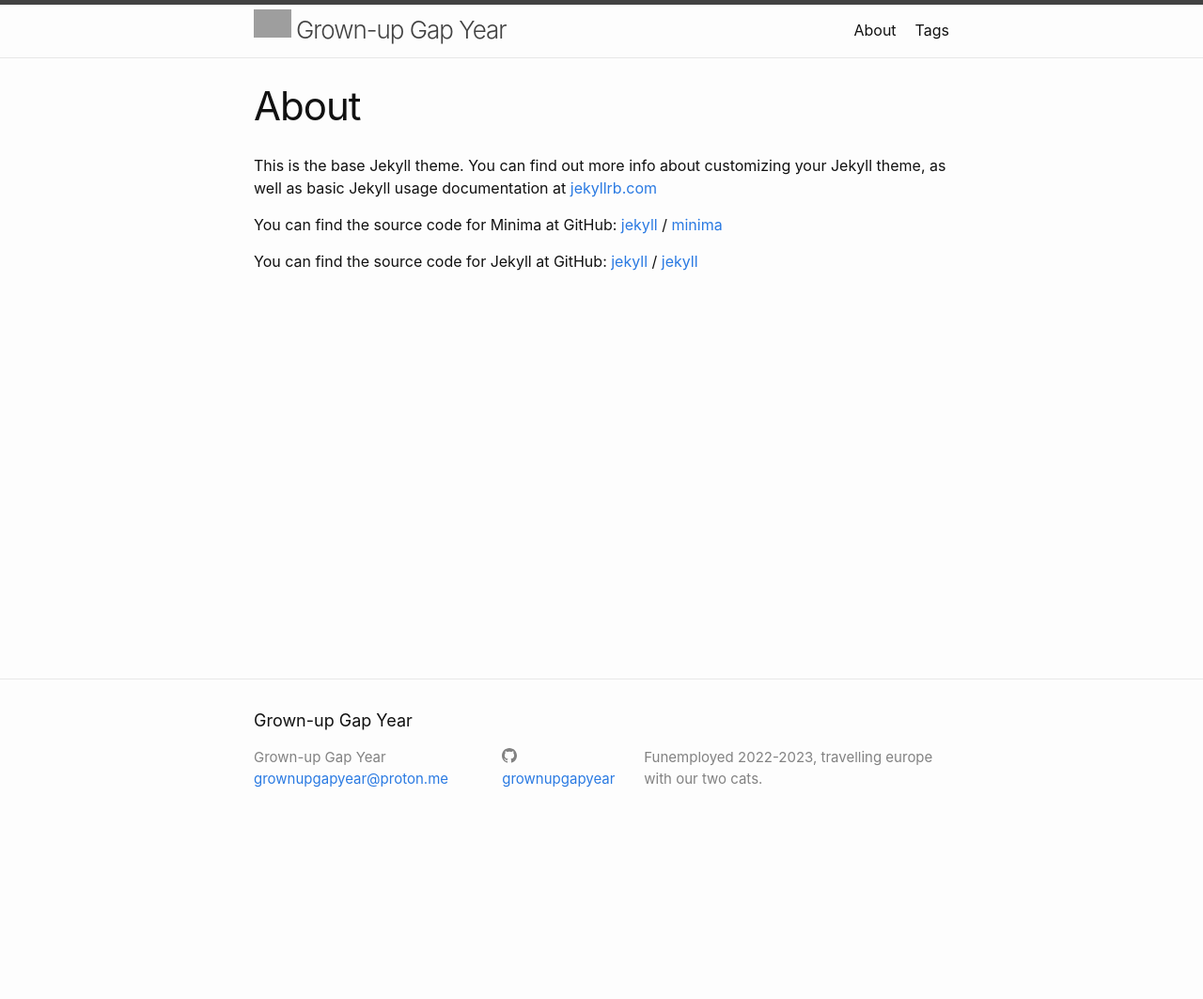
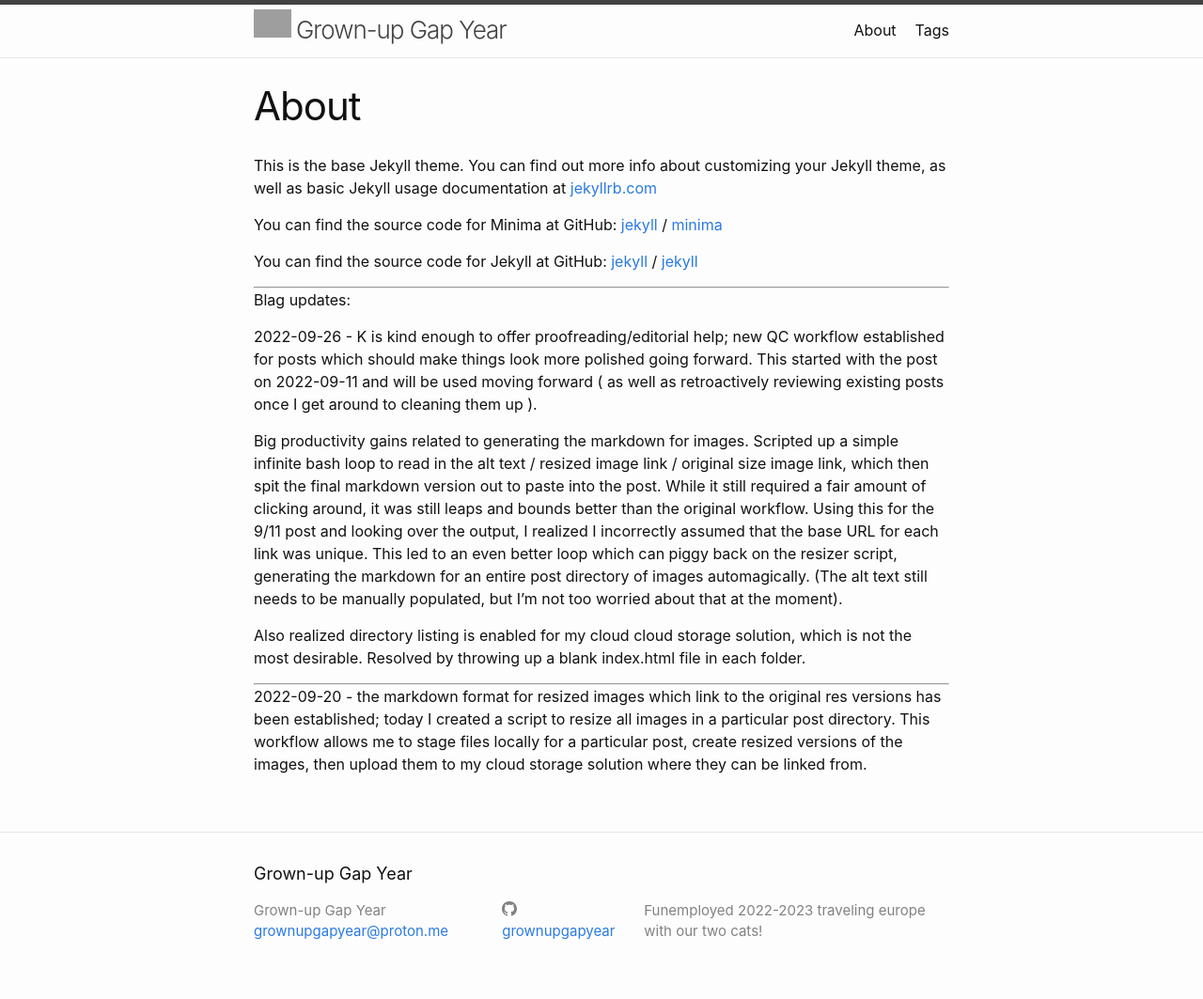
Before and after one commit to grownupgapyear/grownupgapyear.github.io, a Jekyll site: the page built from about.markdown, in a window 1280 px wide. Shown: the whole page at 94% size. Built offline with Jekyll 4.4.1, drawn with Linux system fonts in a browser that asks for light colours; before the commit the page ends 900 px from its top, so only the background shows below that; grey boxes are pictures that could not be loaded.

Commit message:
renaming posts for consistency; favicon added; other minor edits; kruz test

```diff
--- a/_config.yml
+++ b/_config.yml
@@ -20,8 +20,8 @@
 
 title: Grown-up Gap Year
 email: grownupgapyear@proton.me
-description: >- # this means to ignore newlines until "baseurl:"
-  Funemployed 2022-2023, travelling europe with our two cats.
+description: >-
+  Funemployed 2022-2023 traveling europe with our two cats!
 baseurl: "" # the subpath of your site, e.g. /blog
 url: "" # the base hostname & protocol for your site, e.g. http://example.com
 #twitter_username: jekyllrb
--- a/about.markdown
+++ b/about.markdown
@@ -16,3 +16,30 @@ You can find the source code for Jekyll at GitHub:
 
 
 [jekyll-organization]: https://github.com/jekyll
+
+---
+Blag updates:
+
+2022-09-26 - K is kind enough to offer proofreading/editorial help; new QC workflow established for
+posts which should make things look more polished going forward. This started with the post on
+2022-09-11 and will be used moving forward ( as well as retroactively reviewing existing posts once
+I get around to cleaning them up ).
+
+Big productivity gains related to generating the markdown for images. Scripted up a simple infinite bash loop
+to read in the alt text / resized image link / original size image link, which then spit the final
+markdown version out to paste into the post. While it still required a fair amount of clicking
+around, it was still leaps and bounds better than the original workflow. Using this for the 9/11
+post and looking over the output, I realized I incorrectly assumed that the base URL for each link
+was unique. This led to an even better loop which can piggy back on the resizer script, generating
+the markdown for an entire post directory of images automagically. (The alt text still needs to be
+manually populated, but I'm not too worried about that at the moment).
+
+Also realized directory listing is enabled for my cloud cloud storage solution, which is not the
+most desirable. Resolved by throwing up a blank index.html file in each folder.
+
+---
+
+2022-09-20 - the markdown format for resized images which link to the original res versions has been
+established; today I created a script to resize all images in a particular post directory. This
+workflow allows me to stage files locally for a particular post, create resized versions of the
+images, then upload them to my cloud storage solution where they can be linked from.
```
Also changed, not shown: _posts/2022-09-07-were-alive.md (renamed from _posts/2022-09-07-out-and-about.md, +1 -1 lines), _posts/2022-10-31-spooky.md (added, +9 -0 lines), _posts/2022-08-18-were-live.md (renamed from _posts/2022-08-18-first-post.md), _posts/2022-08-26-and-theyre-off.md (renamed from _posts/2022-08-26-Big-Changes.md), _posts/2022-09-01-nous-voila.md (renamed from _posts/2022-09-01-voila.md), _posts/2022-09-08-eu-pet-passports.md (renamed from _posts/2022-09-08-pet-passports.md), favicon.ico (added).
